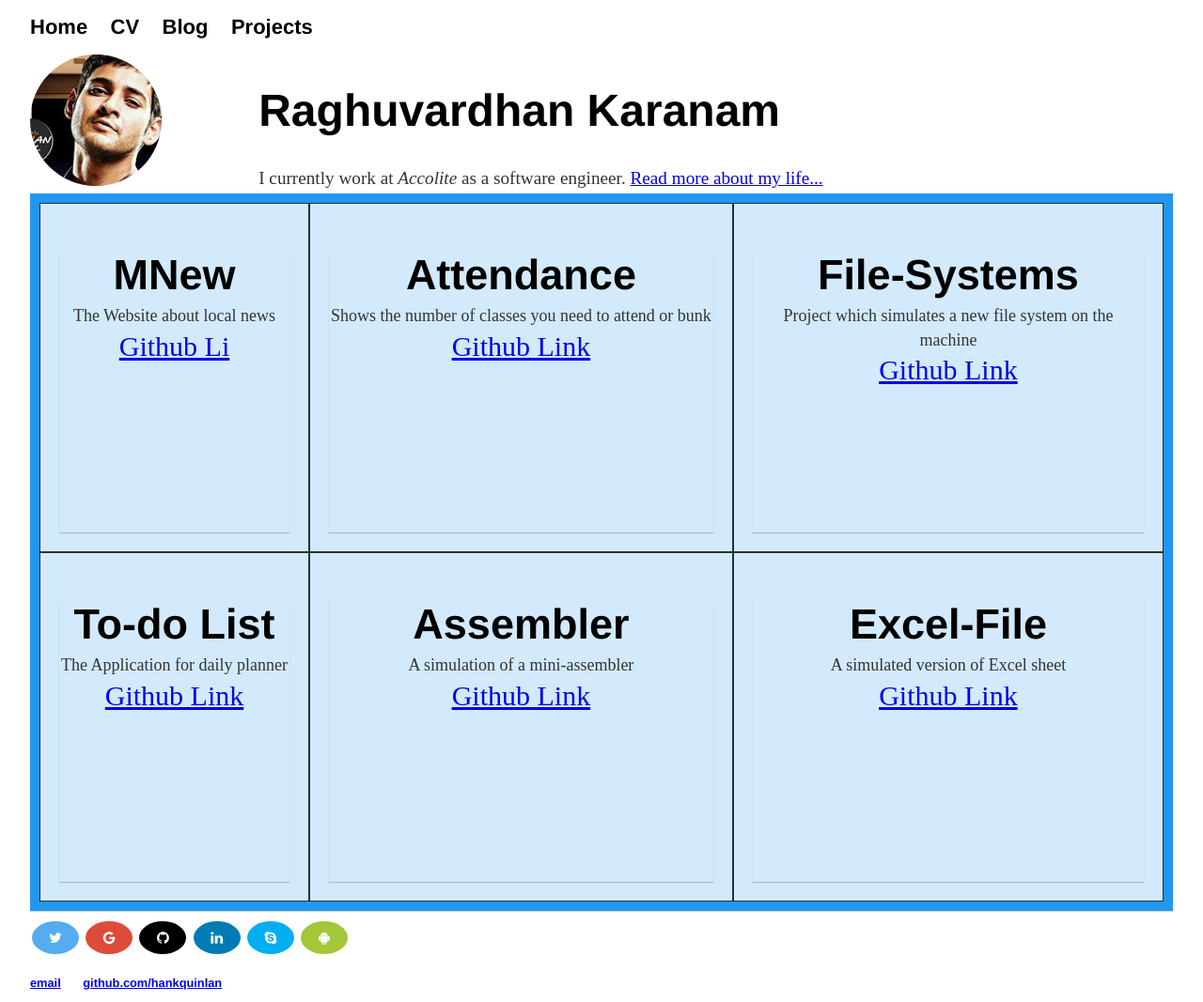
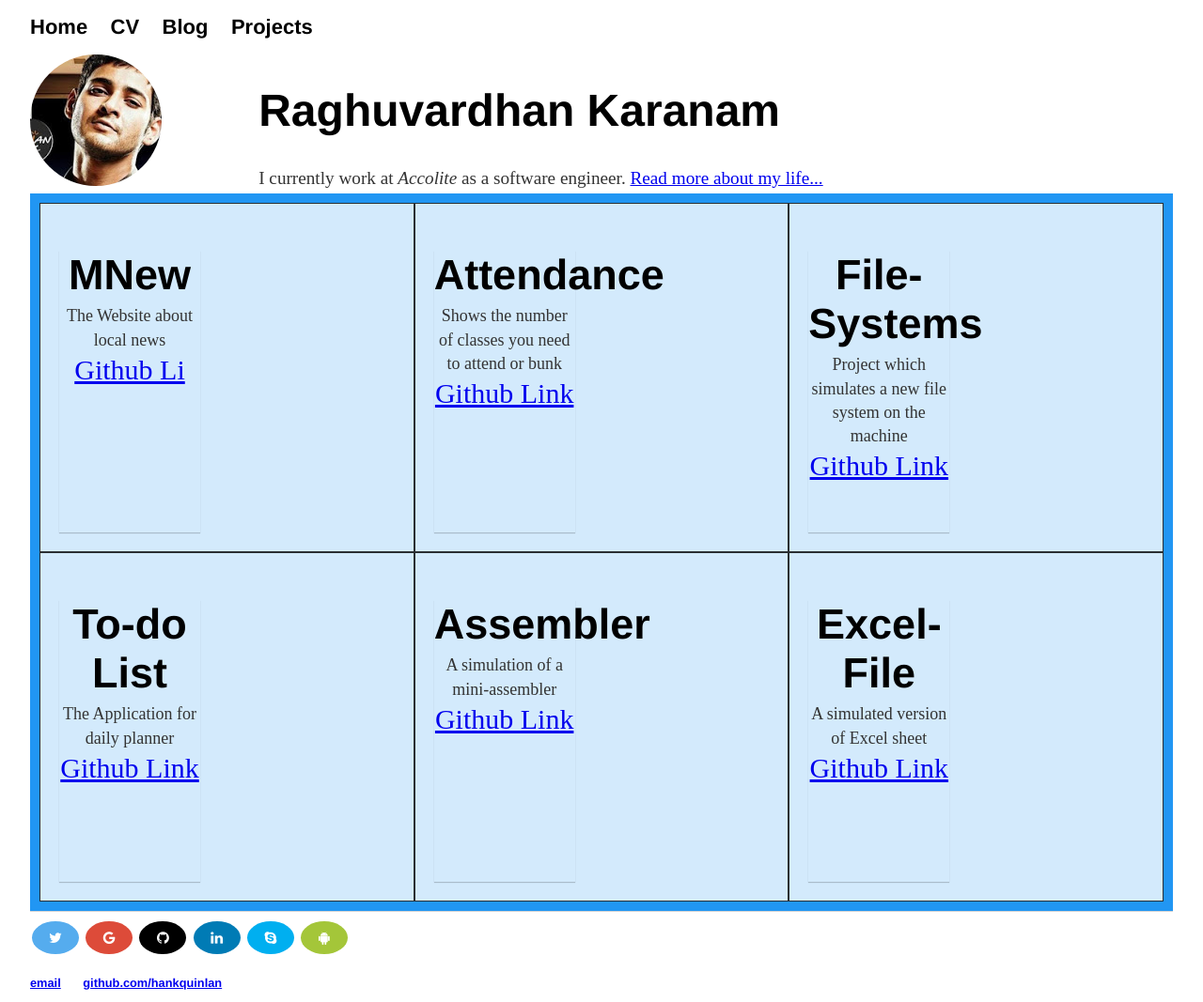
Before and after one commit to raghuvardhan/raghuvardhan.github.io, a Jekyll site: the page built from index.html, in a window 1280 px wide. Shown: the whole page at 94% size. Built offline with Jekyll 4.4.1, drawn with Linux system fonts in a browser that asks for light colours.

Commit message:
Update css/main.css

```diff
--- a/css/main.css
+++ b/css/main.css
@@ -108,6 +108,7 @@ img {
 .card {
     box-shadow: 0 1px 1px 0 rgba(0, 0, 0, 0.2);
     height:10em;
+    width: 5em;
 /*    float: left;
 */}
 
```
